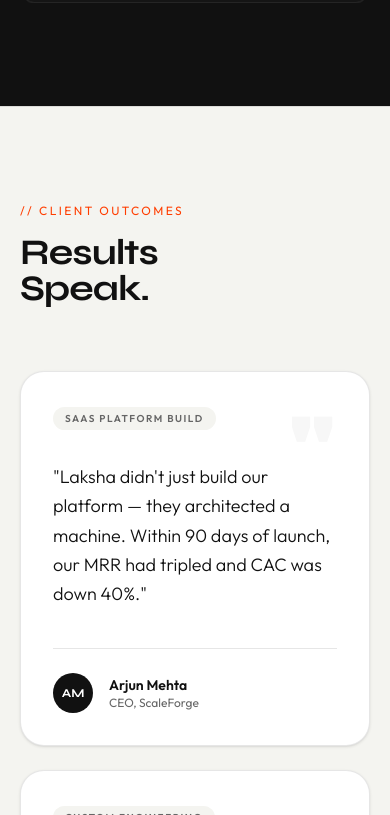
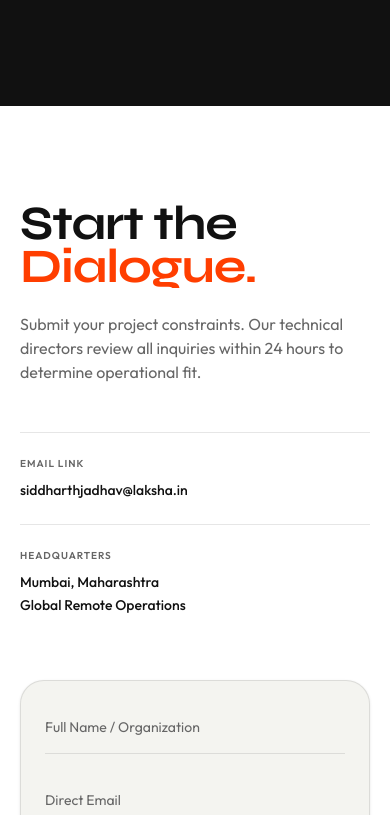
Before and after one commit to siddharthjadhav6565/Laksha-Consultancy-Website, a Next.js app: page / in a window 390 px wide. Shown: the part 6453-7268 px from the top of the page. Built offline with nearby package versions, Linux system fonts and the light colour scheme.

Commit message:
Removed testimonials

```diff
--- a/app/page.tsx
+++ b/app/page.tsx
@@ -379,47 +379,6 @@ function SystemArchitectureSection() {
   );
 }
 
-function TestimonialSection() {
-  const testimonials = [
-    { quote: "Laksha didn't just build our platform — they architected a machine. Within 90 days of launch, our MRR had tripled and CAC was down 40%.", name: "Arjun Mehta", role: "CEO, ScaleForge", tag: "SaaS Platform Build" },
-    { quote: "The engineering quality is exceptional. Their systems don't just work — they scale. We onboarded 10,000 users in a week with zero downtime.", name: "Priya Kapoor", role: "CTO, Nexora", tag: "Custom Engineering" },
-  ];
-
-  return (
-    <section className="py-24 md:py-32 px-5 md:px-10 lg:px-16 theme-bg-base border-t theme-border">
-      <div className="max-w-7xl mx-auto">
-        <FadeInSection className="mb-16">
-          <div className="text-xs font-sans uppercase tracking-[0.2em] text-[#FF3E00] mb-4">// Client Outcomes</div>
-          <h2 className="text-4xl md:text-6xl font-display font-bold theme-text-primary leading-none tracking-tight">
-            <RevealText>Results</RevealText> <br /> <RevealText>Speak.</RevealText>
-          </h2>
-        </FadeInSection>
-
-        <div className="grid lg:grid-cols-2 gap-6">
-          {testimonials.map((t, i) => (
-            <FadeInSection key={i} delay={i * 0.15}>
-              <motion.div data-cursor="pointer" whileHover={{ y: -6, scale: 1.01 }} transition={{ type: "spring", stiffness: 400, damping: 30 }} className="theme-bg-panel p-8 md:p-12 rounded-3xl relative overflow-hidden border theme-border group shadow-sm hover:shadow-xl">
-                <div className="absolute top-6 right-8 text-[120px] font-display font-bold theme-text-primary opacity-[0.03] dark:opacity-[0.05] leading-none pointer-events-none select-none group-hover:text-[#FF3E00] group-hover:opacity-10 transition-colors duration-500">"</div>
-                <span className="inline-block px-3 py-1 theme-bg-base rounded-full text-[10px] font-sans font-semibold theme-text-muted uppercase tracking-[0.15em] mb-8">{t.tag}</span>
-                <p className="font-sans text-lg md:text-2xl theme-text-primary leading-relaxed font-light mb-10">"{t.quote}"</p>
-                <div className="flex items-center gap-4 border-t theme-border pt-6">
-                  <div className="w-10 h-10 rounded-full theme-bg-primary bg-[#111111] dark:bg-[#F4F4F0] flex items-center justify-center">
-                    <span className="font-display font-bold text-xs text-white dark:text-[#111111]">{t.name.split(" ").map(n => n[0]).join("")}</span>
-                  </div>
-                  <div>
-                    <div className="font-sans font-semibold theme-text-primary text-sm">{t.name}</div>
-                    <div className="font-sans theme-text-muted text-xs">{t.role}</div>
-                  </div>
-                </div>
-              </motion.div>
-            </FadeInSection>
-          ))}
-        </div>
-      </div>
-    </section>
-  );
-}
-
 function ContactSection() {
   const [successOpen, setSuccessOpen] = useState(false);
   const [errorOpen, setErrorOpen] = useState(false);
@@ -777,7 +736,6 @@ export default function EditorialTechConsultancyPage() {
             <CapabilitiesGridSection />
             <ProcessSection />
             <SystemArchitectureSection />
-            <TestimonialSection />
             <ContactSection />
           </>
         )}
```
